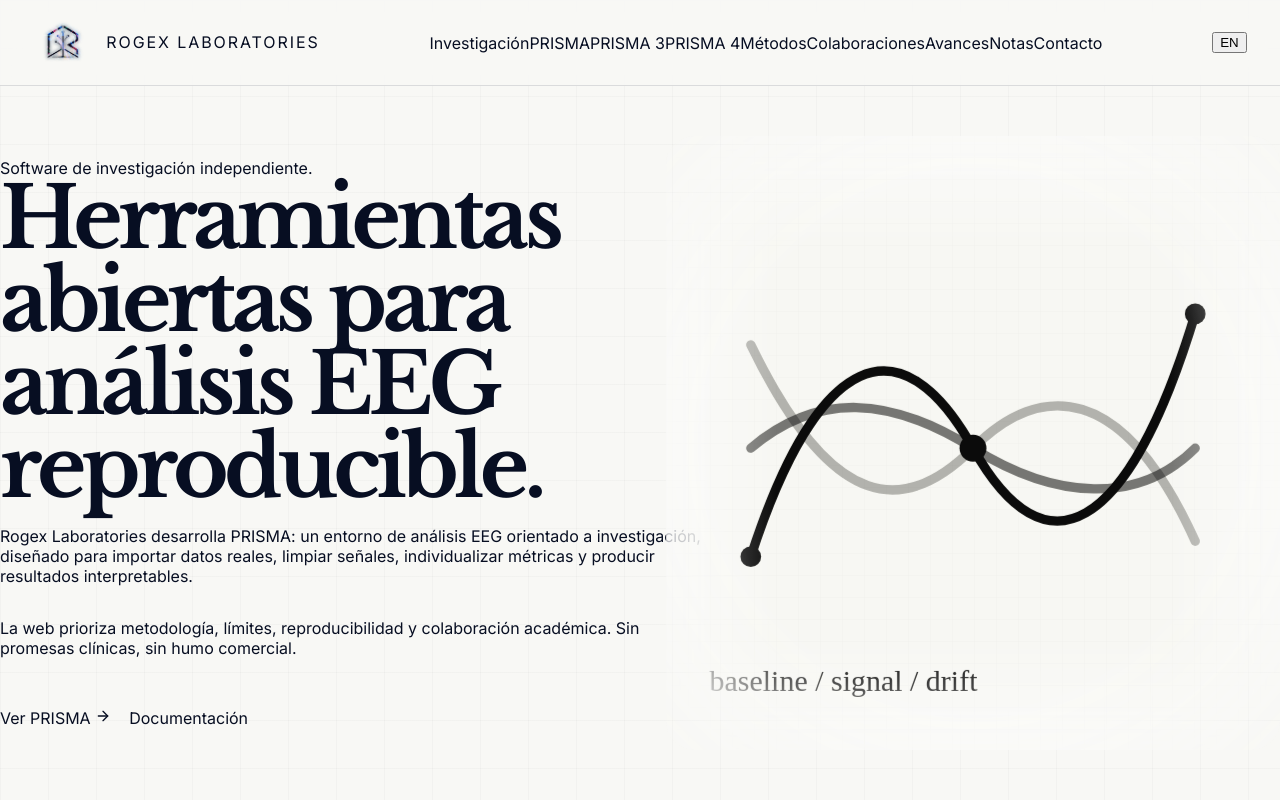
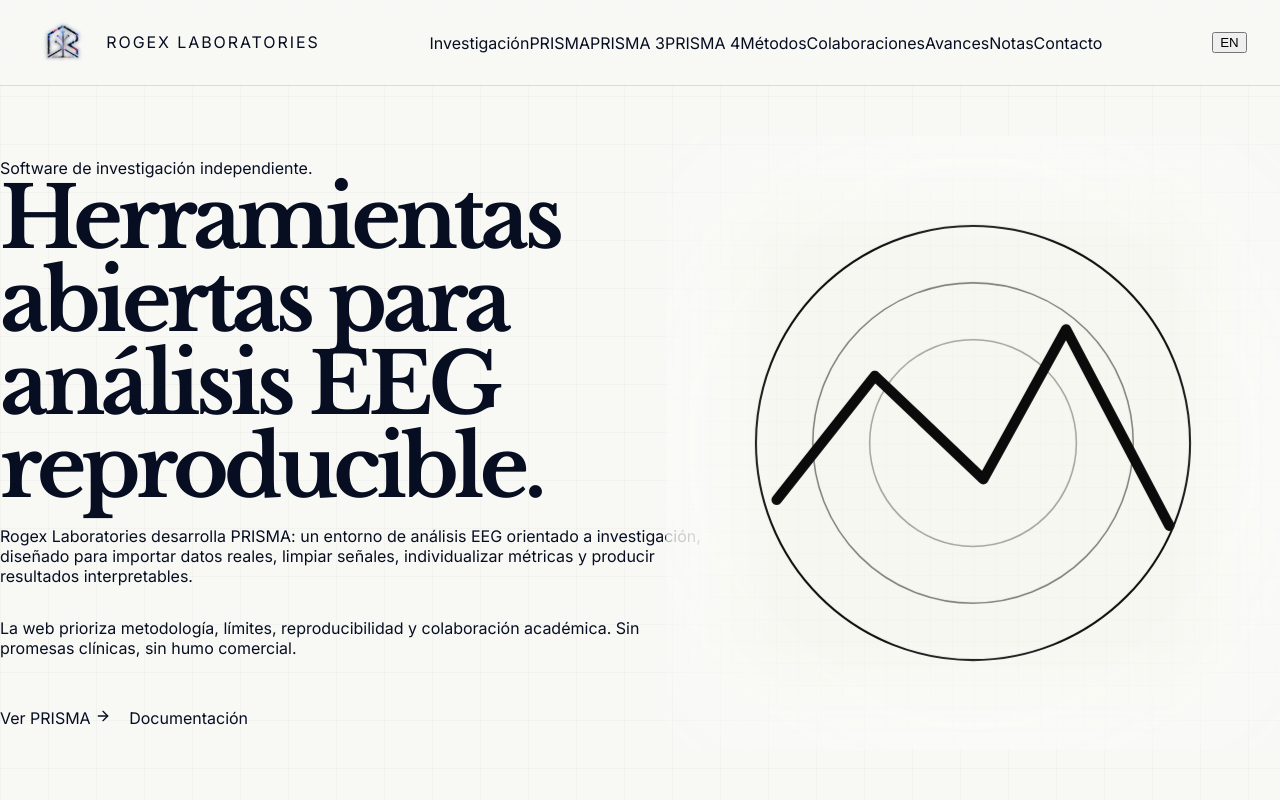
Before and after one commit to n4vv4r/Rogexneuro1betaLandingPage, a React (Vite) app: page / in a window 1280 px wide. Shown: the top 800 px of the page. Built offline with nearby package versions, Linux system fonts and the light colour scheme.

Commit message:
Repair main JSX and keep folder carousel system

```diff
--- /dev/null
+++ b/src/generated/carouselManifest.js
@@ -0,0 +1,118 @@
+// Auto-generated by scripts/generate-carousel-manifest.mjs
+// Do not edit manually.
+// Add images to public/carousel/<section>/ and run npm run build.
+
+const carouselManifest = {
+  "home": [
+    "/carousel/methods-01.svg",
+    "/carousel/methods-02.svg",
+    "/carousel/methods-03.svg",
+    "/carousel/prisma-signal-01.svg",
+    "/carousel/prisma-signal-02.svg",
+    "/carousel/prisma-signal-03.svg",
+    "/carousel/research-01.svg",
+    "/carousel/research-02.svg",
+    "/carousel/research-03.svg"
+  ],
+  "research": [
+    "/carousel/methods-01.svg",
+    "/carousel/methods-02.svg",
+    "/carousel/methods-03.svg",
+    "/carousel/prisma-signal-01.svg",
+    "/carousel/prisma-signal-02.svg",
+    "/carousel/prisma-signal-03.svg",
+    "/carousel/research-01.svg",
+    "/carousel/research-02.svg",
+    "/carousel/research-03.svg"
+  ],
+  "prisma": [
+    "/carousel/methods-01.svg",
+    "/carousel/methods-02.svg",
+    "/carousel/methods-03.svg",
+    "/carousel/prisma-signal-01.svg",
+    "/carousel/prisma-signal-02.svg",
+    "/carousel/prisma-signal-03.svg",
+    "/carousel/research-01.svg",
+    "/carousel/research-02.svg",
+    "/carousel/research-03.svg"
+  ],
+  "prisma3": [
+    "/carousel/methods-01.svg",
+    "/carousel/methods-02.svg",
+    "/carousel/methods-03.svg",
+    "/carousel/prisma-signal-01.svg",
+    "/carousel/prisma-signal-02.svg",
+    "/carousel/prisma-signal-03.svg",
+    "/carousel/research-01.svg",
+    "/carousel/research-02.svg",
+    "/carousel/research-03.svg"
+  ],
+  "prisma4": [
+    "/carousel/methods-01.svg",
+    "/carousel/methods-02.svg",
+    "/carousel/methods-03.svg",
+    "/carousel/prisma-signal-01.svg",
+    "/carousel/prisma-signal-02.svg",
+    "/carousel/prisma-signal-03.svg",
+    "/carousel/research-01.svg",
+    "/carousel/research-02.svg",
+    "/carousel/research-03.svg"
+  ],
+  "methods": [
+    "/carousel/methods-01.svg",
+    "/carousel/methods-02.svg",
+    "/carousel/methods-03.svg",
+    "/carousel/prisma-signal-01.svg",
+    "/carousel/prisma-signal-02.svg",
+    "/carousel/prisma-signal-03.svg",
+    "/carousel/research-01.svg",
+    "/carousel/research-02.svg",
+    "/carousel/research-03.svg"
+  ],
+  "collaborations": [
+    "/carousel/methods-01.svg",
+    "/carousel/methods-02.svg",
+    "/carousel/methods-03.svg",
+    "/carousel/prisma-signal-01.svg",
+    "/carousel/prisma-signal-02.svg",
+    "/carousel/prisma-signal-03.svg",
+    "/carousel/research-01.svg",
+    "/carousel/research-02.svg",
+    "/carousel/research-03.svg"
+  ],
+  "advances": [
+    "/carousel/methods-01.svg",
+    "/carousel/methods-02.svg",
+    "/carousel/methods-03.svg",
+    "/carousel/prisma-signal-01.svg",
+    "/carousel/prisma-signal-02.svg",
+    "/carousel/prisma-signal-03.svg",
+    "/carousel/research-01.svg",
+    "/carousel/research-02.svg",
+    "/carousel/research-03.svg"
+  ],
+  "notes": [
+    "/carousel/methods-01.svg",
+    "/carousel/methods-02.svg",
+    "/carousel/methods-03.svg",
+    "/carousel/prisma-signal-01.svg",
+    "/carousel/prisma-signal-02.svg",
+    "/carousel/prisma-signal-03.svg",
+    "/carousel/research-01.svg",
+    "/carousel/research-02.svg",
+    "/carousel/research-03.svg"
+  ],
+  "contact": [
+    "/carousel/methods-01.svg",
+    "/carousel/methods-02.svg",
+    "/carousel/methods-03.svg",
+    "/carousel/prisma-signal-01.svg",
+    "/carousel/prisma-signal-02.svg",
+    "/carousel/prisma-signal-03.svg",
+    "/carousel/research-01.svg",
+    "/carousel/research-02.svg",
+    "/carousel/research-03.svg"
+  ]
+};
+
+export default carouselManifest;
--- a/src/main.jsx
+++ b/src/main.jsx
@@ -18,6 +18,7 @@
 } from 'lucide-react';
 import logo from './assets/rogex-logo-transparent.png';
 import './styles.css';
+import carouselManifest from './generated/carouselManifest.js';
 
 const routes = [
   'research',
@@ -46,11 +47,8 @@
     },
     ui: {
       language: 'EN',
-      backHome: 'Inicio',
       viewPrisma: 'Ver PRISMA',
       documentation: 'Documentación',
-      contact: 'Contactar',
-      readNotes: 'Leer notas',
       follow: 'Seguir y conectar',
     },
     home: {
@@ -106,11 +104,8 @@
     },
     ui: {
       language: 'ES',
-      backHome: 'Home',
       viewPrisma: 'View PRISMA',
       documentation: 'Documentation',
-      contact: 'Contact',
-      readNotes: 'Read notes',
       follow: 'Follow & connect',
     },
     home: {
@@ -162,18 +157,7 @@
   { label: 'Linktree', href: 'https://linktr.ee/rogynavy', icon: 'https://img.icons8.com/ios-filled/50/linktree.png' },
 ];
 
-const carouselSets = {
-  home: ['/carousel/prisma-signal-01.svg', '/carousel/prisma-signal-02.svg', '/carousel/prisma-signal-03.svg'],
-  research: ['/carousel/research-01.svg', '/carousel/research-02.svg', '/carousel/research-03.svg'],
-  prisma: ['/carousel/prisma-signal-01.svg', '/carousel/prisma-signal-02.svg', '/carousel/prisma-signal-03.svg'],
-  methods: ['/carousel/methods-01.svg', '/carousel/methods-02.svg', '/carousel/methods-03.svg'],
-  collaborations: ['/carousel/research-02.svg', '/carousel/prisma-signal-03.svg', '/carousel/methods-01.svg'],
-  advances: ['/carousel/prisma-signal-03.svg', '/carousel/research-01.svg', '/carousel/methods-02.svg'],
-  notes: ['/carousel/methods-03.svg', '/carousel/research-03.svg', '/carousel/prisma-signal-02.svg'],
-  contact: ['/carousel/research-02.svg', '/carousel/methods-02.svg', '/carousel/prisma-signal-01.svg'],
-  prisma3: ['/carousel/prisma-signal-01.svg', '/carousel/research-01.svg', '/carousel/methods-01.svg'],
-  prisma4: ['/carousel/prisma-signal-02.svg', '/carousel/prisma-signal-03.svg', '/carousel/research-03.svg'],
-};
+const carouselSets = carouselManifest;
 
 function usePath() {
   const [path, setPath] = useState(window.location.pathname);
@@ -209,16 +193,32 @@
 }
 
 function BlendCarousel({ setName = 'home', label = 'Rogex visual carousel' }) {
-  const images = carouselSets[setName] || carouselSets.home;
+  const images =
+    carouselSets[setName]?.length
+      ? carouselSets[setName]
+      : carouselSets.home?.length
+        ? carouselSets.home
+        : [];
+
   const [active, setActive] = useState(0);
 
   useEffect(() => {
+    if (images.length <= 1) return undefined;
+
     const timer = window.setInterval(() => {
       setActive((current) => (current + 1) % images.length);
     }, 3600);
 
     return () => window.clearInterval(timer);
   }, [images.length]);
+
+  if (!images.length) {
+    return (
+      <div className="blend-carousel blend-carousel-empty" aria-label={label}>
+        <span>Add images to public/carousel/{setName}/</span>
+      </div>
+    );
+  }
 
   return (
     <div className="blend-carousel" aria-label={label}>
```
